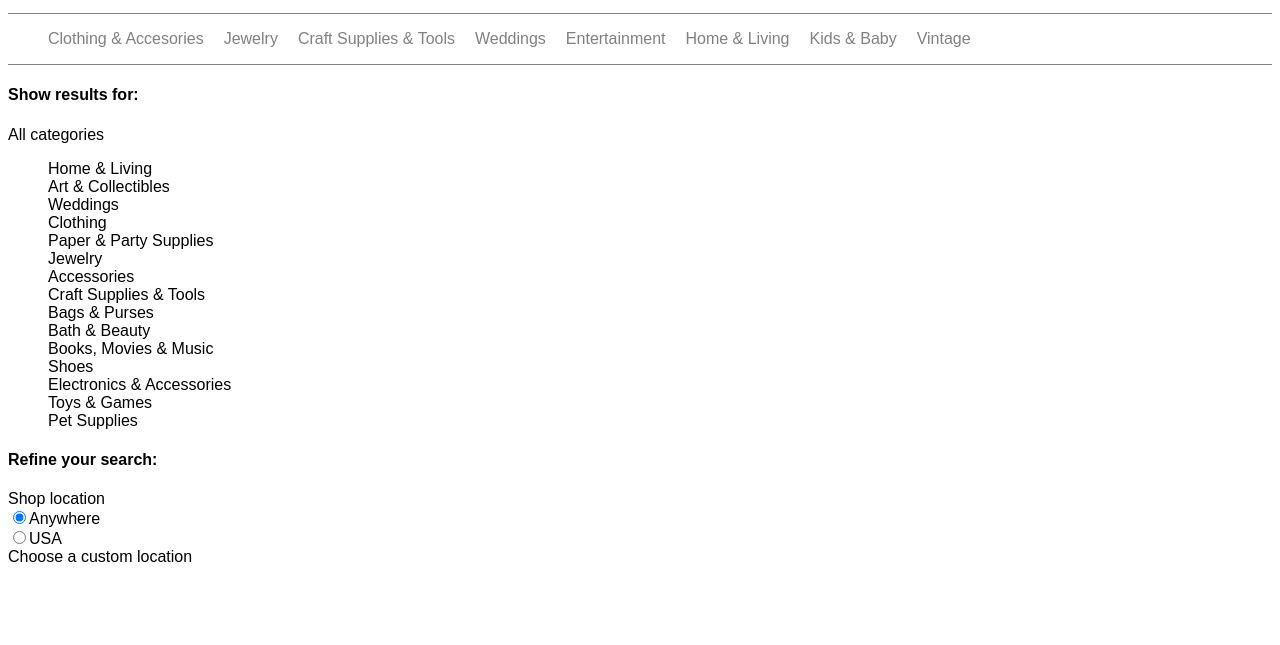
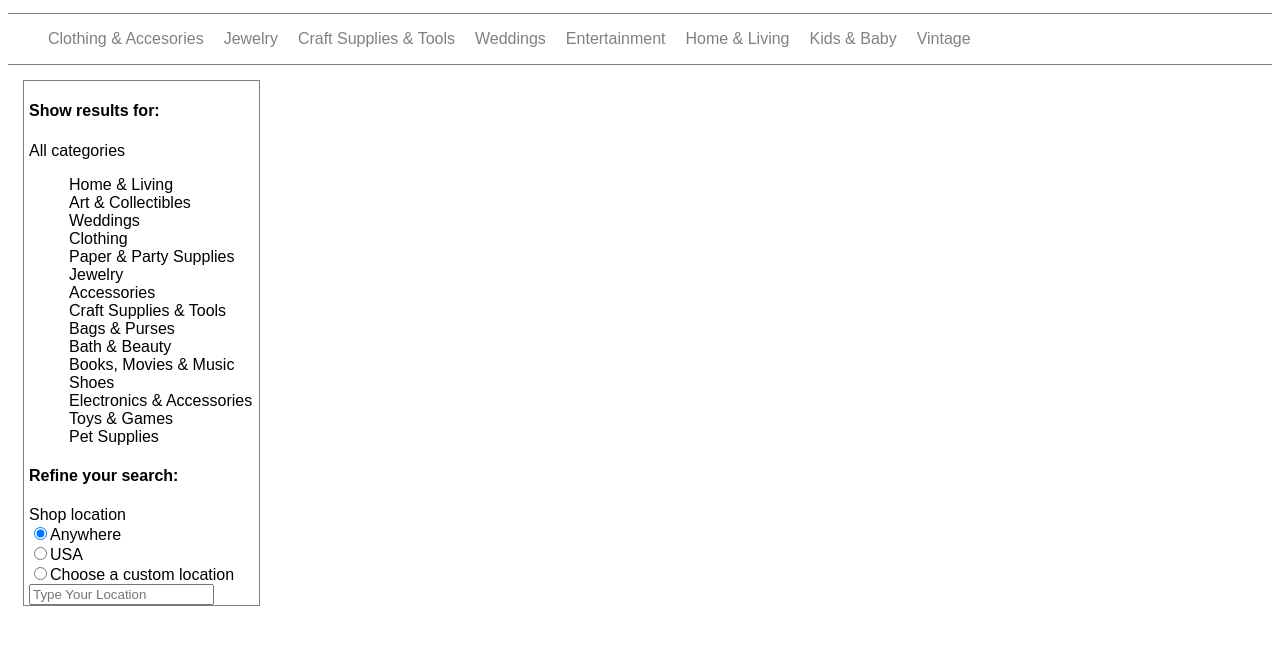
Before and after one commit to taymcarthur/Etsy, a plain HTML site: page index.html in a window 1280 px wide. Shown: the part 95-740 px from the top of the page. Drawn offline with nearby package versions, Linux system fonts and the light colour scheme.

Commit message:
added sidebar

```diff
--- a/index.html
+++ b/index.html
@@ -58,7 +58,7 @@
 		<span>Shop location</span><br />
 		<input type="radio" name="anywhere" value="anywhere" checked="checked">Anywhere<br />
 		<input type="radio" name="anywhere" value="USA">USA<br />
-		<span>Choose a custom location</span>
+		<input type="radio" name="anywhere" value="custom">Choose a custom location</span><input type="textarea" textarea id=”customBox” placeholder="Type Your Location"></textbox>
 
 		</div>
 
--- a/main.css
+++ b/main.css
@@ -49,6 +49,7 @@ h1 {
 .navBar ul {
 	display:flex;
 	justify-content:flex-start;
+
 }
 
 .searchBar {
@@ -97,3 +98,16 @@ h1 {
 	border-bottom:3px solid #F56400;
 	color:black;
 }
+
+.sideThing {
+	border:1px solid grey;
+	background:white;
+	width:230px;
+	margin-left:15px;
+	padding-left:5px;
+	margin-top:15px;
+}
+
+#customBox {
+	margin-left:150px;
+}
```
